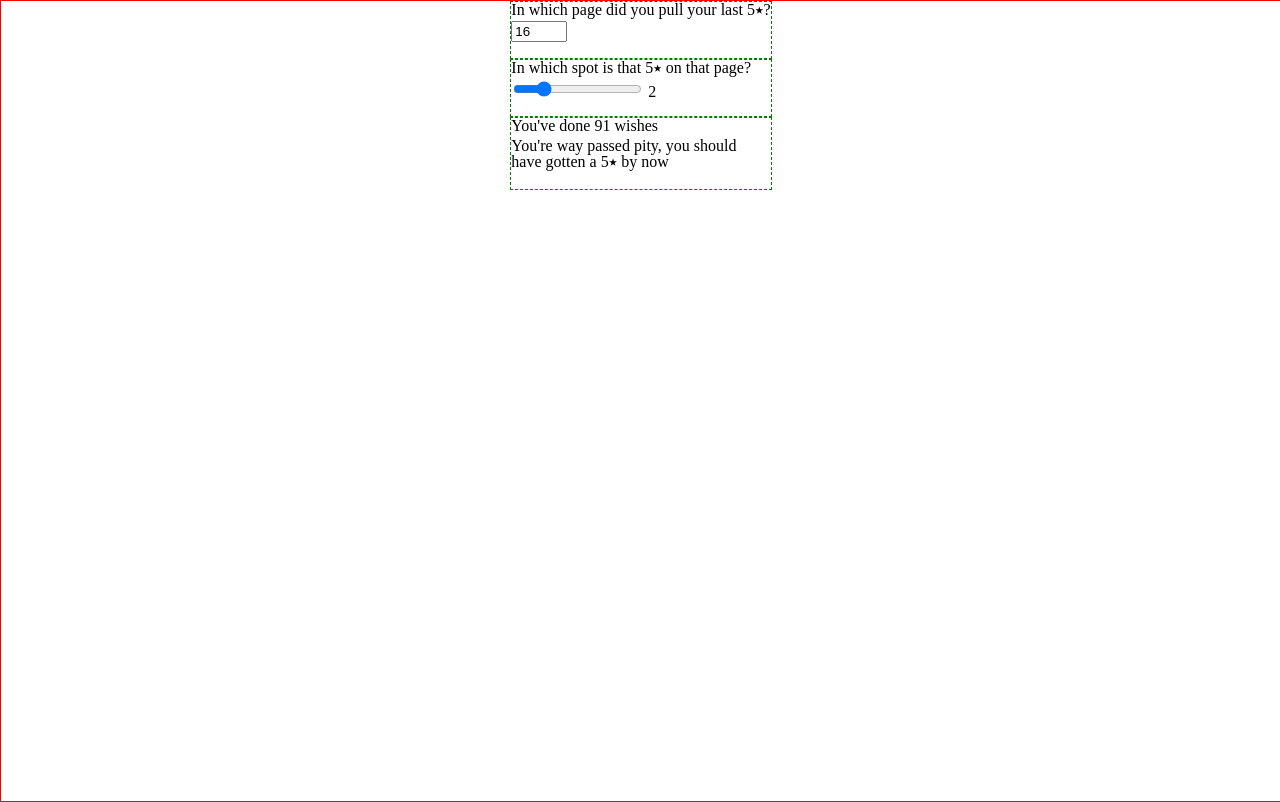
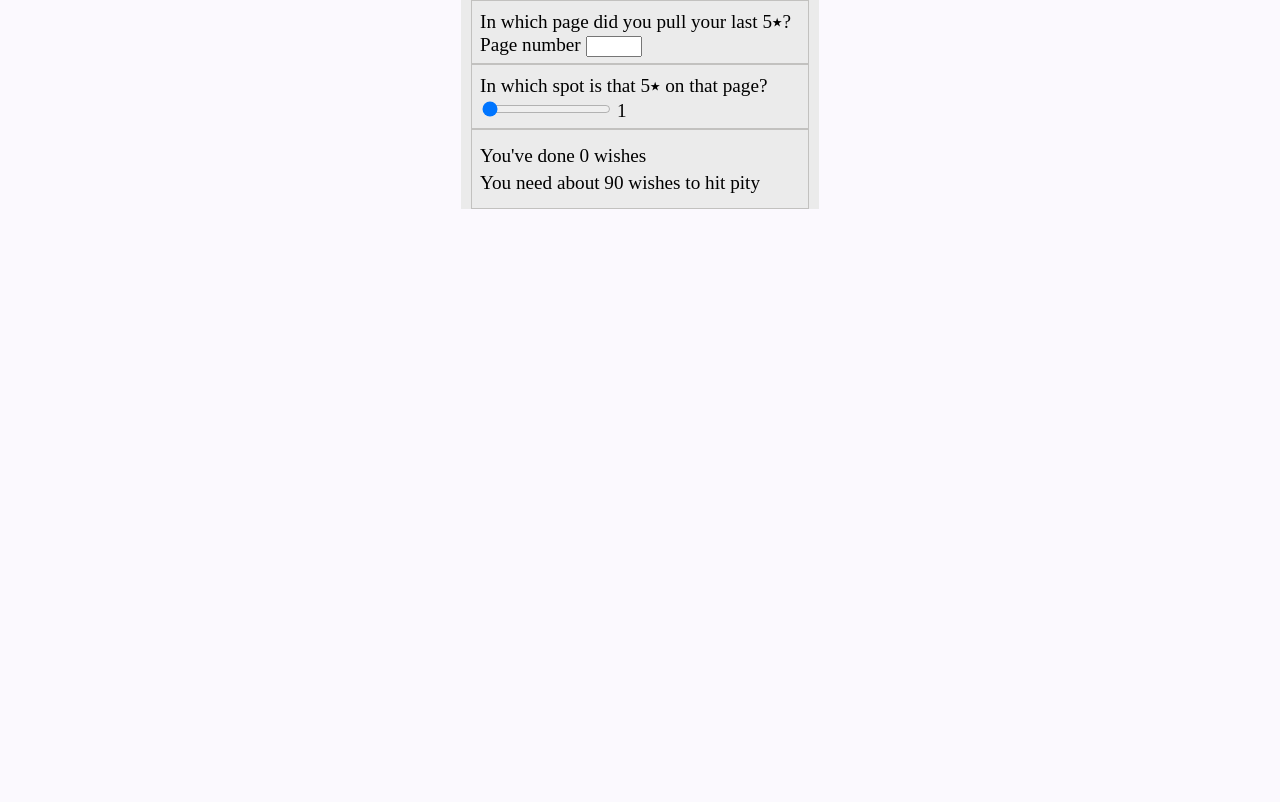
Before and after one commit to ronbarrantes/pity-calc, a React (Create React App) app: page / in a window 1280 px wide. Built offline with nearby package versions, Linux system fonts and the light colour scheme; the HTML template or start-up script is replaced by a standard one.

Commit message:
Change colors in a bunch of places

```diff
--- a/src/components/App.tsx
+++ b/src/components/App.tsx
@@ -3,6 +3,7 @@ import { isNumeric, totalWishes } from '../utils/helpers'
 import { pageMessage, wishMessage } from '../constants/messages'
 import InputField from './InputField'
 import ResultMessage from './ResultMessage'
+import { mainColors } from '../constants/colors'
 import { css } from '@emotion/css'
 interface IValues {
 	wishes: string;
@@ -10,7 +11,7 @@ interface IValues {
 }
 
 const App = (): JSX.Element => {
-  const [values, setValues] = useState<IValues>({ page: '16', wishes: '2' })
+  const [values, setValues] = useState<IValues>({ page: '', wishes: '1' })
   const [wishResult, setWishResult] = useState<number>(0)
   const [isAllowed, setIsAllowed] = useState<boolean>(true)
   const [isInLimit, setIsInLimit] = useState<boolean>(true)
@@ -45,7 +46,7 @@ const App = (): JSX.Element => {
 
   return (
     <div className={appStyle} >
-      <form>
+      <form className={formStyle}>
         <InputField
           title={pageMessage}
           name={'page'}
@@ -78,14 +79,19 @@ const App = (): JSX.Element => {
 }
 
 const appStyle = css`
-	/* background-color: green; */
-  border: 1px solid red;
+	background-color: ${mainColors.bg};
+
 	width: 100vw;
 	display: grid;
-	min-height: 100vh;
-	grid-template-rows: 4rem 1fr 3rem;
-
+	/* min-height: 100vh; */
   justify-content: center;
   align-content: center;
 `
+
+const formStyle = css`
+  background-color: ${mainColors.main};
+  display: grid;
+  /* gap: 1rem; */
+  grid-template-rows: 4rem 1fr 5rem;
+`
 export default App
--- a/src/components/InputField.tsx
+++ b/src/components/InputField.tsx
@@ -1,6 +1,7 @@
 import React from 'react'
 import { css } from '@emotion/css'
 import { limitErrorMessage } from '../constants/messages'
+import { mainColors } from '../constants/colors'
 
 interface IInputField {
 	title: string;
@@ -23,6 +24,7 @@ const InputField = (props: IInputField): JSX.Element => {
   return (
     <label className={labelStyle}>
       <p>{title}</p>
+      <span>{inputType==='number' && 'Page number '}</span>
       <input
         type={inputType}
         name={name}
@@ -34,17 +36,21 @@ const InputField = (props: IInputField): JSX.Element => {
       /> {isInLimitExist
 			&& !isInLimit
 			&& <span className={errorStyle}>{limitErrorMessage}</span>}
-      <>{inputType==='range' && value}</>
+      <span>{inputType==='range' && value}</span>
     </label>
   )
 }
 
 const labelStyle = css`
-  border: 1px dashed green;
-	padding-bottom: 1em;
 	display: block;
-	p{
-		padding-bottom: .2em;
+  border: 1px solid ${mainColors.border};
+  margin: 0 .6em;
+  padding: .5rem;
+  /* margin: 1px */
+
+	p, span{
+    margin: .2rem 0;
+    font-size: 1.2rem;
 	}
 `
 
--- a/src/components/ResultMessage.tsx
+++ b/src/components/ResultMessage.tsx
@@ -1,6 +1,7 @@
 import React from 'react'
 import { css } from '@emotion/css'
 import { numOfWishesToPity, currNumOfWishes, pleaseEnterNum, passedPity } from '../constants/messages'
+import { mainColors } from '../constants/colors'
 
 interface IResultMessage {
 	isAllowed: boolean;
@@ -34,12 +35,16 @@ const ResultMessage = (props: IResultMessage): JSX.Element => {
 }
 
 const resultMessageStyle = css`
-  border: 1px dashed green;
-	padding-bottom: 1em;
+  border: 1px solid ${mainColors.border};
+  margin: 0 .6em;
+  padding: .5rem;
+  /* padding: .5rem 2em; */
 	display: block;
 	p{
-		padding-bottom: .2em;
-    width: 15rem;
+    margin: .5rem 0;
+    /* vertical-align: 100px; */
+    font-size: 1.2rem;
+    width: 20rem;
 	}
 `
 
--- a/src/constants/colors.ts
+++ b/src/constants/colors.ts
@@ -1,4 +1,4 @@
-export const colors = {
+export const mainColors = {
   main: '#ebebeb',
   title: '#dad6d2',
   bg: '#fbf9fe',
--- a/src/main.tsx
+++ b/src/main.tsx
@@ -2,6 +2,7 @@ import 'reset-css'
 import React from 'react'
 import ReactDOM from 'react-dom'
 import App from './components/App'
+import './styles/main.scss'
 
 const container = document.createElement('div')
 container.className = 'container'
--- a/src/styles/main.scss
+++ b/src/styles/main.scss
@@ -1,85 +1,87 @@
-/*
-  not currently using styles
-*/
+// /*
+//   not currently using styles
+// */
 
 :root {
-  --grid-color: 1px dashed orange
+  --grid-color: 1px dashed orange;
+  --main-bg-color: #fbf9fe;
 }
 
-* {
-  box-sizing: border-box;
-}
+// * {
+//   box-sizing: border-box;
+// }
 
 body {
   width: 100%; // width
   margin: 0;
   padding: 0;
   box-sizing: border-box;
+  background-color: var(--main-bg-color)
 }
 
-.root {
-  // background-color: red;
-  width: 100vw;
-  display: grid;
-  // min-height: 100vh;
-  grid-template-rows: 3rem 1fr 3rem;
-}
+// .root {
+//   // background-color: red;
+//   width: 100vw;
+//   display: grid;
+//   // min-height: 100vh;
+//   grid-template-rows: 3rem 1fr 3rem;
+// }
 
-header {
-  display: grid;
-  grid-auto-flow: column;
-  // justify-items: center;
-  justify-content: center;
-  grid-gap: 1rem;
-  align-content: center;
-  border: var(--grid-color);
-}
+// header {
+//   display: grid;
+//   grid-auto-flow: column;
+//   // justify-items: center;
+//   justify-content: center;
+//   grid-gap: 1rem;
+//   align-content: center;
+//   border: var(--grid-color);
+// }
 
-.logo{
-  width: 100px;
-}
+// .logo{
+//   width: 100px;
+// }
 
-a {
-  color: black;
-  &:hover {
-    text-decoration: none;
-  }
-}
+// a {
+//   color: black;
+//   &:hover {
+//     text-decoration: none;
+//   }
+// }
 
-.content {
-  border: var(--grid-color);
-  display: grid;
-  grid-gap: 1rem;
-  justify-items: center;
-  align-content: center;
+// .content {
+//   border: var(--grid-color);
+//   display: grid;
+//   grid-gap: 1rem;
+//   justify-items: center;
+//   align-content: center;
 
-  .randomImage {
-    border-radius: 2rem;
-    filter: grayscale(100);
-    transition: filter 0.5s;
-  }
+//   .randomImage {
+//     border-radius: 2rem;
+//     filter: grayscale(100);
+//     transition: filter 0.5s;
+//   }
 
-  .randomImage:hover {
-    filter: blur(0);
-    filter: grayscale(0);
-    transition: filter 0.5s;
-  }
-}
+//   .randomImage:hover {
+//     filter: blur(0);
+//     filter: grayscale(0);
+//     transition: filter 0.5s;
+//   }
+// }
 
-footer {
-  border: var(--grid-color);
-  display: grid;
-  grid-auto-flow: column;
-  justify-content: center;
-  grid-gap: 2rem;
-  align-content: center;
-}
+// footer {
+//   border: var(--grid-color);
+//   display: grid;
+//   grid-auto-flow: column;
+//   justify-content: center;
+//   grid-gap: 2rem;
+//   align-content: center;
+// }
 
-@media screen and (min-width: 500px) {
-  header {
-    grid-gap: 3rem;
-  }
-}
+// @media screen and (min-width: 500px) {
+//   header {
+//     grid-gap: 3rem;
+//   }
+// }
 
-@media (prefers-color-scheme: dark) {
-}
+// @media (prefers-color-scheme: dark) {
+// }
```
